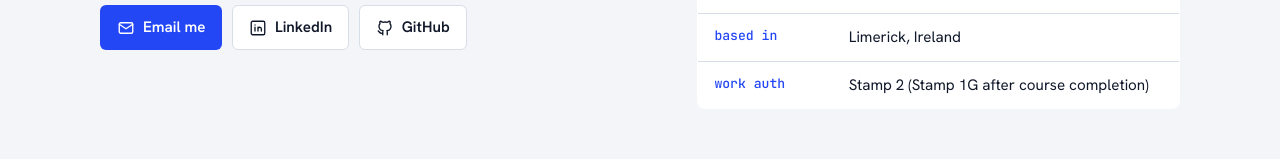
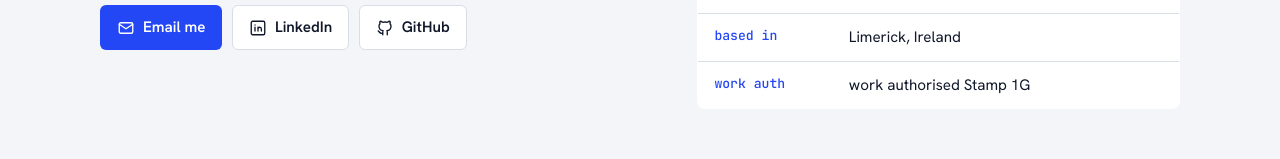
Before and after one commit to sakshi-nandgude/Final-Portfolio, a React (Vite) app: page / in a window 1280 px wide. Shown: the part 513-672 px from the top of the page. Built offline with nearby package versions, Linux system fonts and the light colour scheme.

Commit message:
Modify: profile-snapshot

```diff
--- a/src/data/profile.js
+++ b/src/data/profile.js
@@ -42,7 +42,7 @@ export const profile = {
     { label: "degree", value: "BCA, 9.32 CGPA, First Class with Distinction" },
     { label: "stack", value: "Python · SQL · Power BI · Spark · Azure" },
     { label: "based in", value: "Limerick, Ireland" },
-    { label: "work auth", value: "Stamp 2 (Stamp 1G after course completion)" },
+    { label: "work auth", value: "work authorised Stamp 1G"},
   ],
 };
 
```
